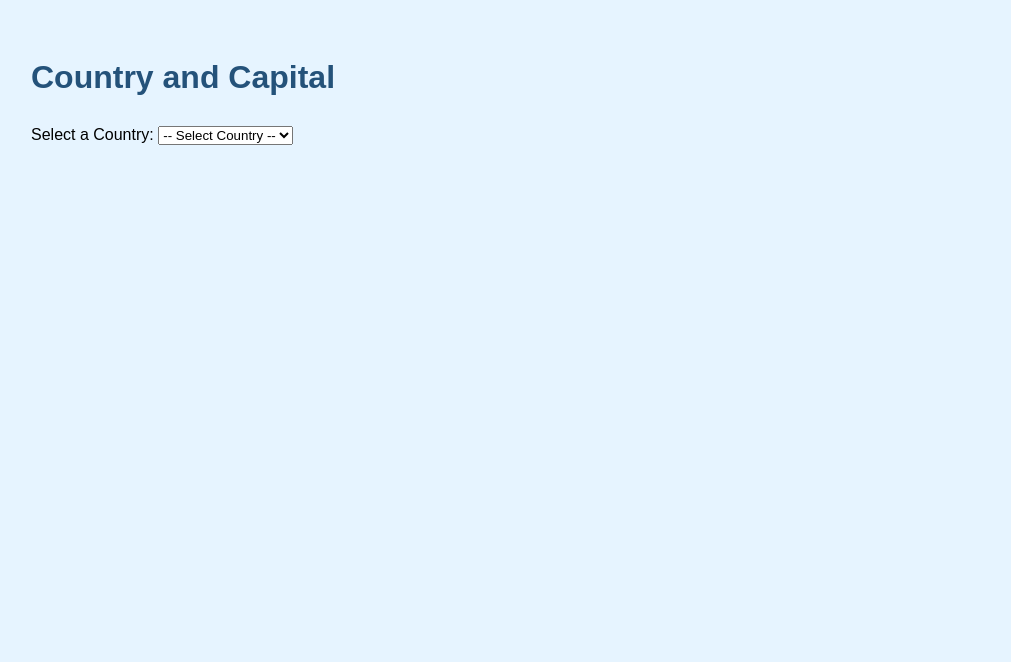
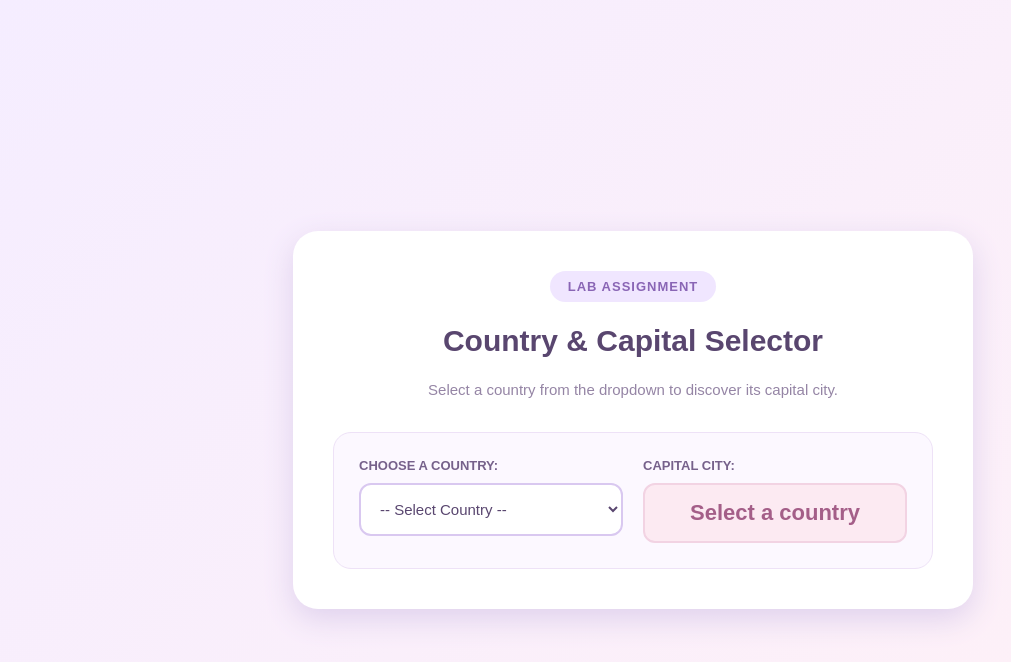
Before and after one commit to harishaaaaa27-cyber/Lab-4--WP, a plain HTML site: page index.html in a window 1280 px wide. Shown: the whole page, without its empty margins (7-1018 px from the left). Drawn offline with Linux system fonts and the light colour scheme.

Commit message:
Refactor index.html for improved layout and styles

```diff
--- a/index.html
+++ b/index.html
@@ -1,37 +1,140 @@
+
 <!DOCTYPE html>
-<html>
+<html lang="en">
 <head>
-    <title>Country and Capital</title>
+    <meta charset="UTF-8">
+    <meta name="viewport" content="width=device-width, initial-scale=1.0">
 
-    <head>
     <title>Country and Capital</title>
 
     <style>
         body {
-            background-color: #e6f4ff;
+            background: linear-gradient(135deg, #f5edff, #fff1f6);
             font-family: Arial, sans-serif;
-            padding: 30px;
+            min-height: 100vh;
+            display: flex;
+            justify-content: center;
+            align-items: center;
+            margin: 0;
+            padding: 20px;
+        }
+
+        .container {
+            background-color: white;
+            width: 600px;
+            max-width: 100%;
+            padding: 40px;
+            border-radius: 25px;
+            box-shadow: 0 10px 30px #dfd1ed;
+            text-align: center;
+        }
+
+        .tag {
+            display: inline-block;
+            background-color: #f0e6ff;
+            color: #8965b5;
+            padding: 8px 18px;
+            border-radius: 20px;
+            font-size: 13px;
+            font-weight: bold;
+            letter-spacing: 1px;
         }
 
         h1 {
-            color: #24527a;
+            color: #59466f;
+            font-size: 30px;
+            margin-top: 22px;
+        }
+
+        .subtitle {
+            color: #9585a5;
+            font-size: 15px;
+            margin-bottom: 30px;
+            line-height: 1.6;
+        }
+
+        .selection-box {
+            display: flex;
+            gap: 20px;
+            background-color: #fcf8ff;
+            padding: 25px;
+            border-radius: 18px;
+            border: 1px solid #eee2f7;
+        }
+
+        .field {
+            flex: 1;
+            text-align: left;
+        }
+
+        label {
+            display: block;
+            color: #76618b;
+            font-size: 13px;
+            font-weight: bold;
+            margin-bottom: 10px;
+        }
+
+        select {
+            width: 100%;
+            padding: 15px;
+            border: 2px solid #d9c8f0;
+            border-radius: 12px;
+            background-color: white;
+            color: #59466f;
+            font-size: 15px;
+            outline: none;
+            cursor: pointer;
+        }
+
+        select:focus {
+            border-color: #a98bd3;
         }
 
         #capital {
-            color: #1565c0;
+            background-color: #fceaf2;
+            border: 2px solid #f2d3e3;
+            color: #a45e88;
+            padding: 15px;
+            border-radius: 12px;
+            font-size: 22px;
             font-weight: bold;
-            font-size: 24px;
-            margin-left: 20px;
+            min-height: 24px;
+            text-align: center;
+        }
+
+        @media (max-width: 600px) {
+            .container {
+                padding: 25px;
+            }
+
+            .selection-box {
+                flex-direction: column;
+            }
+
+            h1 {
+                font-size: 25px;
+            }
         }
     </style>
-</head>
 </head>
 
 <body>
 
-    <h1>Country and Capital</h1>
+    <div class="container">
 
-    <label for="country">Select a Country:</label>
+        <span class="tag">LAB ASSIGNMENT</span>
+
+        <h1>Country &amp; Capital Selector</h1>
+
+        <p class="subtitle">
+            Select a country from the dropdown to discover its capital city.
+        </p>
+
+        <div class="selection-box">
+
+            <div class="field">
+                <label for="country">CHOOSE A COUNTRY:</label>
 
                 <select id="country">
                     <option value="">-- Select Country --</option>
@@ -41,9 +144,17 @@
                     <option value="Canberra">Australia</option>
                     <option value="Paris">France</option>
                 </select>
+            </div>
 
-    <span id="capital"></span>
+            <div class="field">
+                <label>CAPITAL CITY:</label>
 
+                <div id="capital">Select a country</div>
+            </div>
+
+        </div>
+
+    </div>
 
     <script>
         const country = document.getElementById("country");
@@ -54,6 +165,5 @@
         });
     </script>
 
-
 </body>
 </html>
```
Lines whose indentation alone changed are shown as unchanged.
